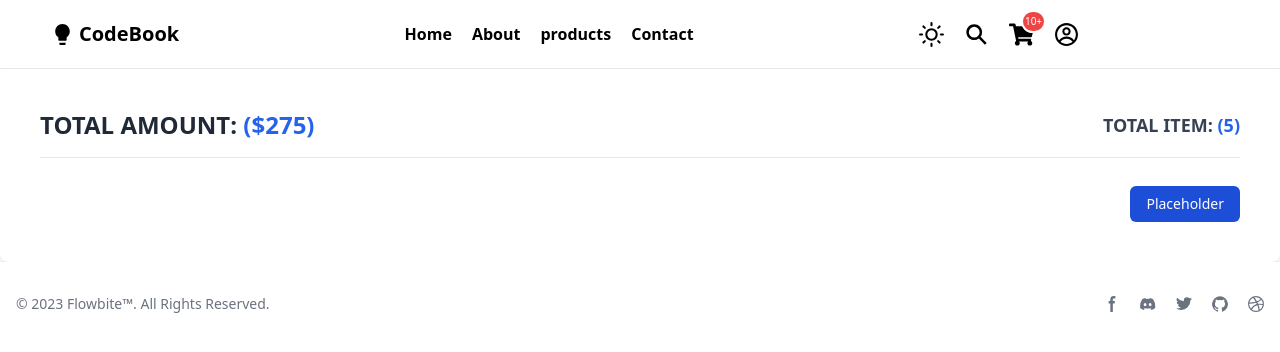
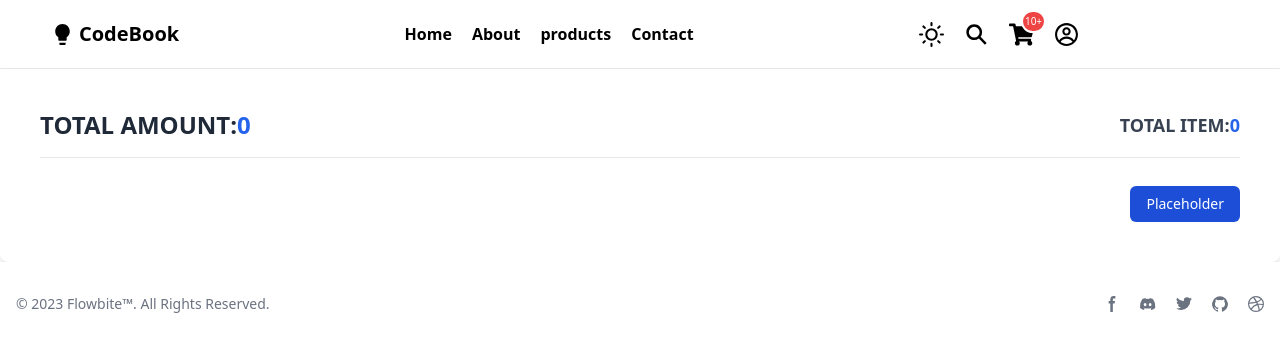
Before and after one commit to Moriumnasa-Mim/CodeBook, a React (Vite) app in the folder CodeBook/: page /Cartitem in a window 1280 px wide. Shown: the top 352 px of the page. Built offline with nearby package versions, Linux system fonts and the light colour scheme.

Commit message:
Update Cartitem.jsx

```diff
--- a/CodeBook/src/components/shoppingcart/Cartitem.jsx
+++ b/CodeBook/src/components/shoppingcart/Cartitem.jsx
@@ -4,10 +4,10 @@ import React, { useState } from "react";
 import Cartcheckout from "../../pages/Cartcheckout";
 import { useCart } from "../../context/cartContext";
 
-const Cartitem = () => {
+const Cartitem = (product) => {
   /**7jan start */
 
-  const { cartList } = useCart();
+  const { cartList, total } = useCart();
 
   /**7 jan close */
 
@@ -17,28 +17,33 @@ const Cartitem = () => {
     <div className="px-5 py-8 md:p-10 mx-auto bg-white shadow-md rounded-lg">
       <div className="flex justify-between items-center border-b pb-4 mb-4">
         <h2 className="text-2xl font-bold text-gray-800">
-          TOTAL AMOUNT: <span className="text-blue-600">($275)</span>
+          TOTAL AMOUNT:
+          <span className="text-blue-600">{total}</span>
         </h2>
         <span className="text-lg font-semibold text-gray-700">
-          TOTAL ITEM: <span className="text-blue-600">(5)</span>
+          TOTAL ITEM:
+          <span className="text-blue-600">{cartList.length}</span>
         </span>
       </div>
 
       <div className="space-y-4 ">
 
         {cartList?.map((cartProduct) => (
-          <div key={cartProduct.id} className="flex items-center justify-between p-4 border rounded-md">
+          <div key={cartProduct.id} product={cartProduct}
+          className="flex items-center justify-between p-4 border rounded-md">
             <img
-              src="https://via.placeholder.com/100"
+              src={product.poster}
               alt="Django"
               className="w-20 h-20 rounded-md object-cover"
             />
             <div className="flex-1 ml-4">
               <h3 className="text-lg font-medium text-gray-800">
-                Django Framework for Beginners
+                {product.name}
               </h3>
             </div>
-            <span className="text-lg font-semibold text-gray-700">19$</span>
+            <span className="text-lg font-semibold text-gray-700">
+              {product.price}
+            </span>
             <button className="ml-4 bg-red-500 text-white px-4 py-2 rounded-md hover:bg-red-600">
               Remove
             </button>
```
